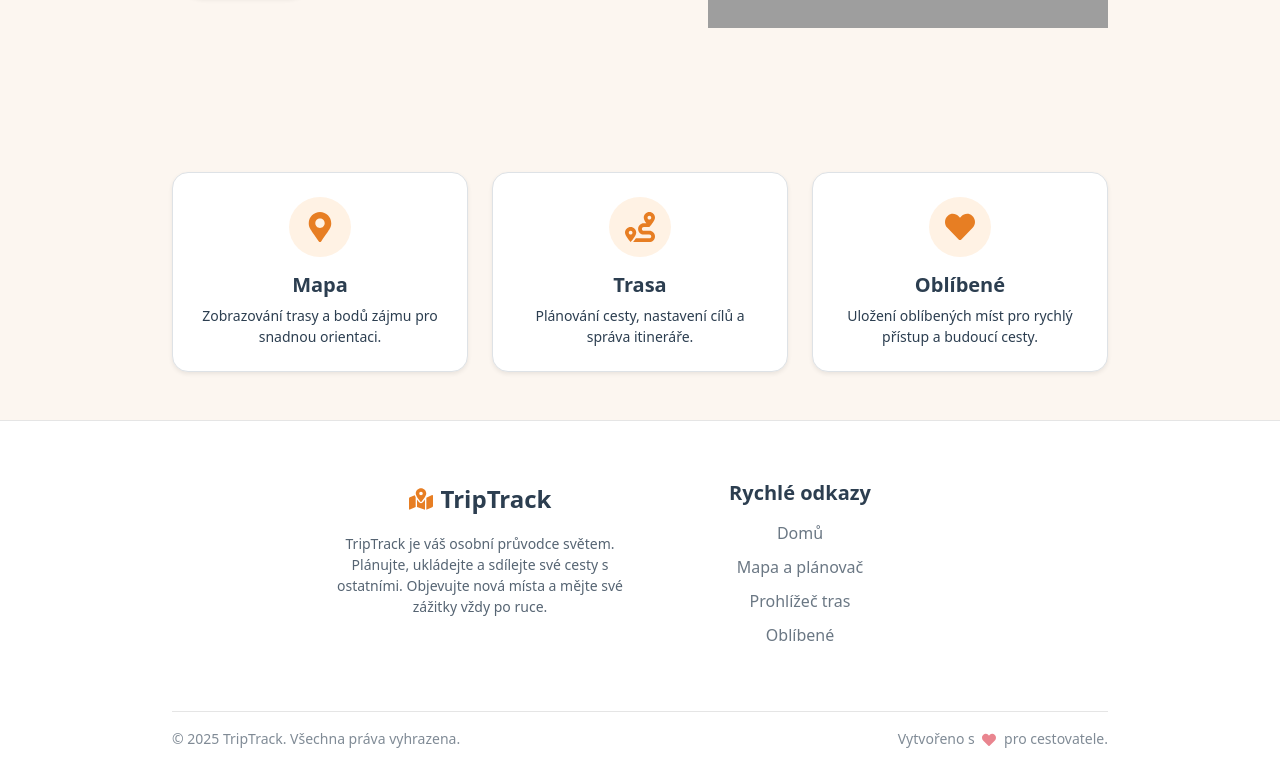
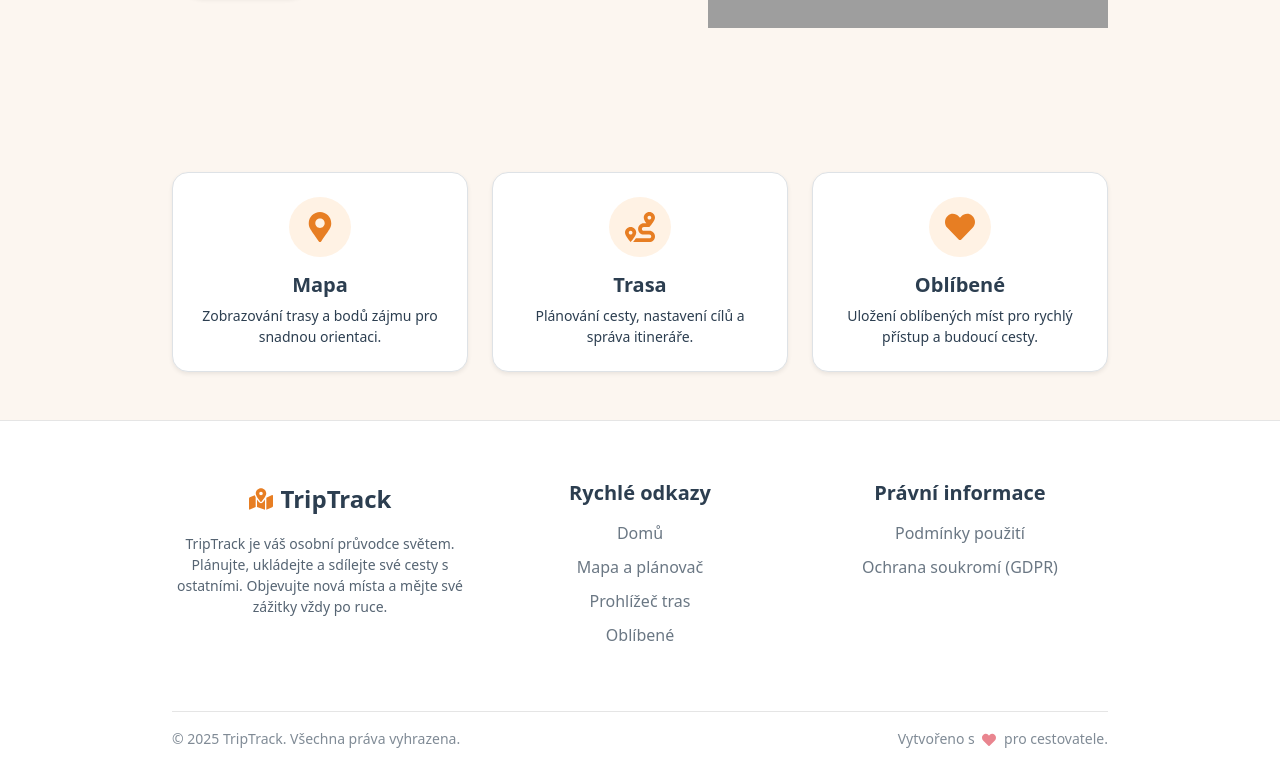
Before and after one commit to DartMoon12/TripTrack, a React (Vite) app in the folder triptrack/: page / in a window 1280 px wide. Shown: the part 473-1242 px from the top of the page. Built offline with nearby package versions, Linux system fonts and the light colour scheme; no server answers; grey boxes are pictures that could not be loaded.

Commit message:
Právní info viz footer

```diff
--- a/triptrack/src/App.jsx
+++ b/triptrack/src/App.jsx
@@ -13,22 +13,22 @@ import RoutesPage from './components/RoutesPage/RoutesPage'
 import { RouteStorageProvider } from './Hooks/RouteStorageContext';
 import { Toaster } from 'react-hot-toast';
 import Favorite from './components/Favorite/Favorite';
-// 💥 1. Import Footeru
 import Footer from './components/Footer/Footer';
+
+// 💥 PŘIDÁNO: Import nových stránek (uprav si cestu, pokud sis složku pojmenoval jinak)
+import Terms from './components/Legal/Terms';
+import Privacy from './components/Legal/Privacy';
 
 function App() {
   const [count, setCount] = useState(0)
 
   return (
-    // 💥 2. Změna hlavního divu: Přidány třídy pro Flexbox layout na celou výšku
     <div className="app-root d-flex flex-column min-vh-100">
       <RouteStorageProvider>
         <Toaster position="top-center" reverseOrder={false} />
 
         <Navbar />
 
-        {/* 💥 3. Wrapper obsahu: 'flex-grow-1' zajistí, že tento div zabere veškeré volné místo */}
-        {/* Tím se Footer automaticky posune až na úplný spodek stránky */}
         <div className="flex-grow-1">
           <Routes>
 
@@ -37,6 +37,10 @@ function App() {
             <Route path="/home" element={<Main />} />
             <Route path="/login" element={<Login />} />
             <Route path="/register" element={<Register />} />
+
+            {/* 💥 PŘIDÁNO: Právní stránky jsou veřejné, aby si je mohl přečíst kdokoli */}
+            <Route path="/podminky" element={<Terms />} />
+            <Route path="/ochrana-soukromi" element={<Privacy />} />
 
             {/* CHRÁNĚNÉ ROUTY */}
             <Route element={<PrivateRoute />}>
@@ -49,7 +53,6 @@ function App() {
           </Routes>
         </div>
 
-        {/* 💥 4. Vložení Footeru nakonec */}
         <Footer />
 
       </RouteStorageProvider>
--- a/triptrack/src/components/Footer/Footer.jsx
+++ b/triptrack/src/components/Footer/Footer.jsx
@@ -19,8 +19,8 @@ export default function Footer() {
         <div className="row g-4 justify-content-center text-center">
 
           {/* 1. Sloupec: O aplikaci */}
-          <div className="col-lg-4 col-md-6">
-            {/* Přidal jsem 'justify-content-center' i sem k logu, aby se ikonka a text srovnaly na střed */}
+          {/* 💥 ZMĚNA: col-md-4 místo col-md-6, aby se tam vešly 3 sloupce vedle sebe */}
+          <div className="col-lg-4 col-md-4">
             <div className="footer-brand mb-3 d-flex justify-content-center align-items-center">
               <FaMapMarkedAlt className="me-2 text-accent" size={24} />
               <span className="fw-bold fs-4">TripTrack</span>
@@ -33,9 +33,8 @@ export default function Footer() {
           </div>
 
           {/* 2. Sloupec: Rychlé odkazy */}
-          <div className="col-lg-4 col-md-6">
+          <div className="col-lg-4 col-md-4">
             <h5 className="fw-bold mb-3">Rychlé odkazy</h5>
-            {/* Seznam odkazů je teď taky na středu díky 'text-center' na rodiči */}
             <ul className="list-unstyled footer-links">
               <li><Link to="/">Domů</Link></li>
               <li><Link to="/mapa">Mapa a plánovač</Link></li>
@@ -43,8 +42,17 @@ export default function Footer() {
               <li><Link to="/oblibene">Oblíbené</Link></li>
             </ul>
           </div>
+
+          {/* 💥 PŘIDÁNO - 3. Sloupec: Právní informace */}
+          <div className="col-lg-4 col-md-4">
+            <h5 className="fw-bold mb-3">Právní informace</h5>
+            <ul className="list-unstyled footer-links">
+              <li><Link to="/podminky">Podmínky použití</Link></li>
+              <li><Link to="/ochrana-soukromi">Ochrana soukromí (GDPR)</Link></li>
+            </ul>
+          </div>
+
         </div>
-
 
         <div className="footer-bottom mt-5 pt-3 border-top">
           <div className="row align-items-center">
--- /dev/null
+++ b/triptrack/src/components/Legal/Privacy.jsx
@@ -0,0 +1,22 @@
+import React from 'react';
+
+export default function Privacy() {
+  return (
+    <div className="container py-5" style={{ minHeight: '80vh' }}>
+      <div className="card shadow-sm border-0 rounded-4 p-4 p-md-5">
+        <h1 className="fw-bold text-dark mb-4">Ochrana soukromí (GDPR)</h1>
+        <p className="text-muted">Poslední aktualizace: 15. března 2026</p>
+
+        <h5 className="fw-bold mt-4">1. Jaké údaje sbíráme</h5>
+        <p>Při registraci shromažďujeme vaši e-mailovou adresu a heslo (bezpečně zašifrované pomocí služby Firebase Authentication). Při použití přihlášení přes Google získáme i vaše křestní jméno a profilový obrázek.</p>
+
+
+        <h5 className="fw-bold mt-4">2. Jak údaje využíváme</h5>
+        <p>Vaše údaje slouží výhradně pro zajištění funkčnosti aplikace TripTrack (ukládání oblíbených tras, hodnocení a zabezpečení vašeho účtu). Vaše data neprodáváme žádným třetím stranám.</p>
+
+        <h5 className="fw-bold mt-4">3. Vaše práva</h5>
+        <p>Podle nařízení GDPR máte právo požádat o výpis vašich dat, jejich úpravu, nebo kompletní smazání vašeho účtu z naší databáze.</p>
+      </div>
+    </div>
+  );
+}
--- /dev/null
+++ b/triptrack/src/components/Legal/Terms.jsx
@@ -0,0 +1,22 @@
+import React from 'react';
+
+export default function Terms() {
+  return (
+    <div className="container py-5" style={{ minHeight: '80vh' }}>
+      <div className="card shadow-sm border-0 rounded-4 p-4 p-md-5">
+        <h1 className="fw-bold text-dark mb-4">Podmínky použití</h1>
+        <p className="text-muted">Poslední aktualizace: 15. března 2026</p>
+
+        <h5 className="fw-bold mt-4">1. Úvodní ustanovení</h5>
+        <p>Vítejte v aplikaci TripTrack. Používáním této aplikace souhlasíte s následujícími podmínkami...</p>
+
+
+        <h5 className="fw-bold mt-4">2. Uživatelské účty</h5>
+        <p>Pro plné využití aplikace je nutná registrace. Uživatel odpovídá za bezpečnost svého hesla a zavazuje se nepoužívat aplikaci k nelegálním účelům.</p>
+
+        <h5 className="fw-bold mt-4">3. Obsah tvořený uživateli</h5>
+        <p>Veškeré trasy a recenze, které zveřejníte, musí být v souladu s dobrými mravy a nesmí porušovat autorská práva třetích stran.</p>
+      </div>
+    </div>
+  );
+}
```
